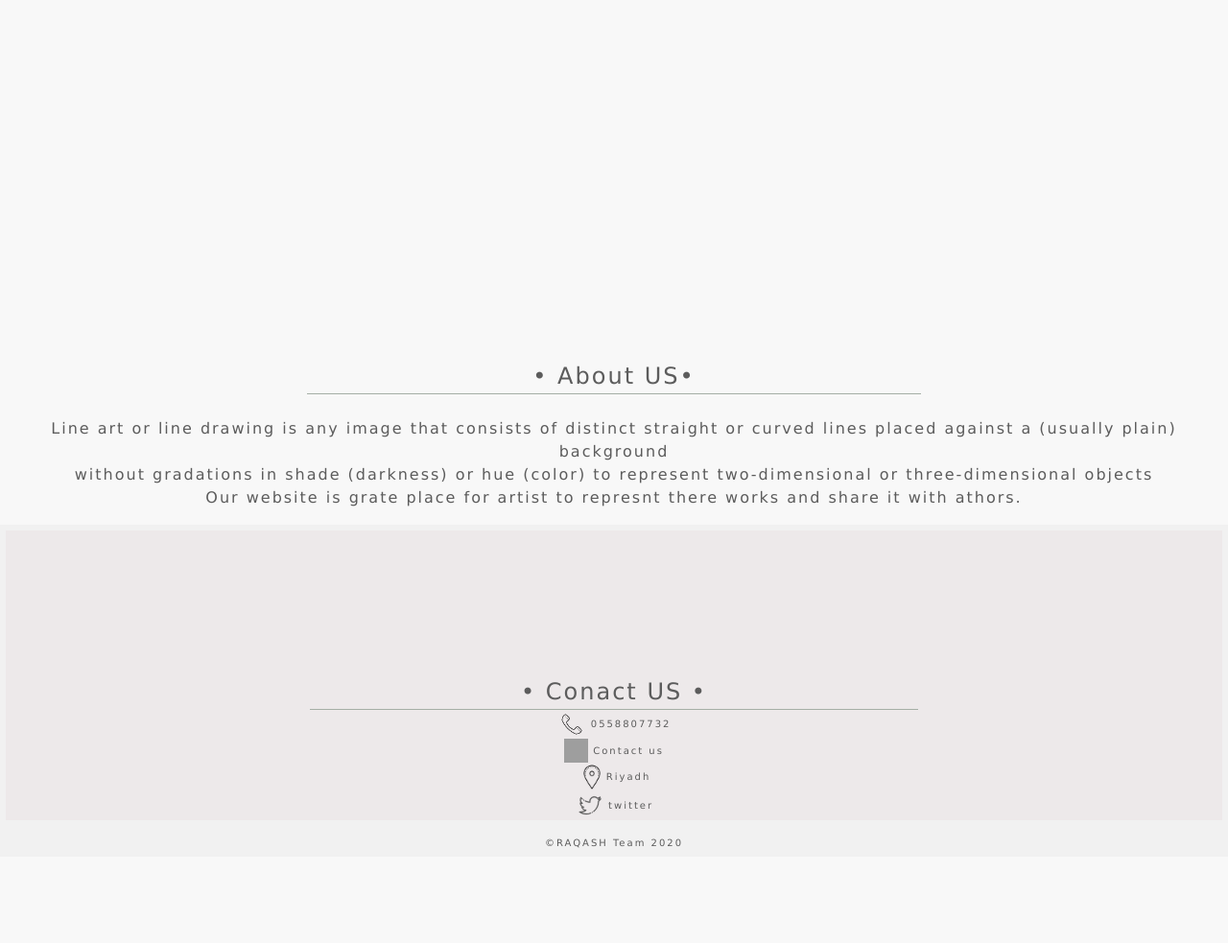
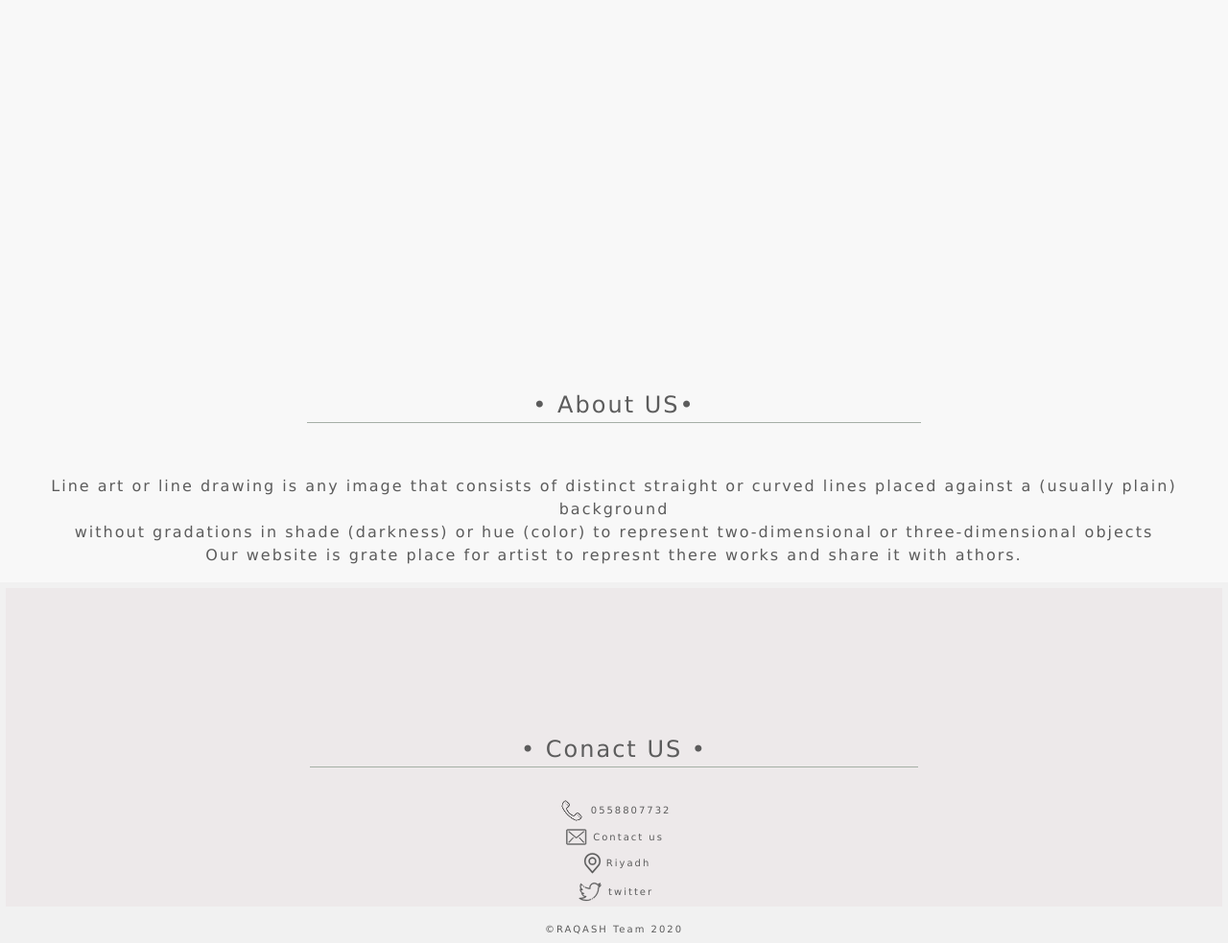
Before and after one commit to rihammastour/RAQASH, a PHP site: page /ArtistHomePage1.html in a window 1280 px wide. Shown: the part 1920-2903 px from the top of the page at 96% size. Before the commit the page ends 2804 px from the top, so only its background shows below. Run offline with PHP 8.4, Linux system fonts and the light colour scheme; grey boxes are pictures that could not be loaded.

Commit message:
modifcation

```diff
--- a/ArtistHomePage1.html
+++ b/ArtistHomePage1.html
@@ -24,7 +24,7 @@
                     <div class = "dropContent">
                         <a href="#">ARTIST STUDIO</a>
                         <a href="FAVOURITS.html">BOOKMARK</a>
-                        <a href="#">LOG OUT</a>
+                        <a href="welcomPage.html">LOG OUT</a>
                     </div>
                 </div>
 
@@ -207,12 +207,12 @@
           <div id="contactUs">
               <label class = "title"> <span id = "dot">•</span> Conact US <span id = "dot">•</span> </label>
 
-                    <ul class="list-unstyled">
-                          <li> <img src="tele icon.png" alt="twitter icon" width="30px" height="30px"> 0558807732 </li>
-                          <li> <img src="email.png" alt="twitter icon" width="25px" height="25px"> <a href="mailto:RAQASH@gmail.com">
+                     <ul class="list-unstyled">
+                          <li> <img src="assets/tele icon.png" alt="twitter icon" width="30px" height="30px"> 0558807732 </li>
+                          <li> <img src="assets/Raqash Icon-email.svg" alt="twitter icon" width="25px" height="25px"> <a href="mailto:RAQASH@gmail.com">
                             Contact us</a></li>
-                          <li><img src="marker.png" alt="twitter icon" width="30px" height="30px">Riyadh</li>
-                          <a href="https://twitter.com/RAQASH381"><img src="Raqash Icon-twitter.svg" alt="twitter icon" width="30px" height="30px"> twitter</a>
+                          <li><img src="assets/Raqash Icon-loc.svg" alt="twitter icon" width="30px" height="30px">Riyadh</li>
+                          <a href="https://twitter.com/RAQASH381"><img src="assets/Raqash Icon-twitter.svg" alt="twitter icon" width="30px" height="30px"> twitter</a>
 
                         </ul>
           </div>
--- a/HomePage.CSS
+++ b/HomePage.CSS
@@ -124,6 +124,7 @@
     margin: 0 auto;
     width: 50%;
     padding-top: 150px;
+    margin-bottom: 30px;
 
     border-bottom: 1.5px solid #a5afa6 ;
 
--- a/Studio.css
+++ b/Studio.css
@@ -189,7 +189,7 @@
 
   position: fixed;
   padding-left: 20px;
-  bottom: 687px;
+  bottom: 680px;
    right: -20px;
    z-index: 99;
 border: none;
@@ -254,7 +254,7 @@
 
     #AboutUs {
         background-color:  #f8f8f8;
-        padding-top: 400px;
+        padding-top: 180px;
         text-align: center;
       }
       #contactUs {
@@ -262,6 +262,7 @@
         text-decoration: none;
         background-color: #ede9ea;
         text-align:left;
+
       }
       #contactUs a {
         color: #5c5c5c;
```
Also changed, not shown: ArtistStudio.html (+8 -8 lines), ArtistSudioVistor.html (+10 -10 lines), VistorHomePage.html (+5 -5 lines).
